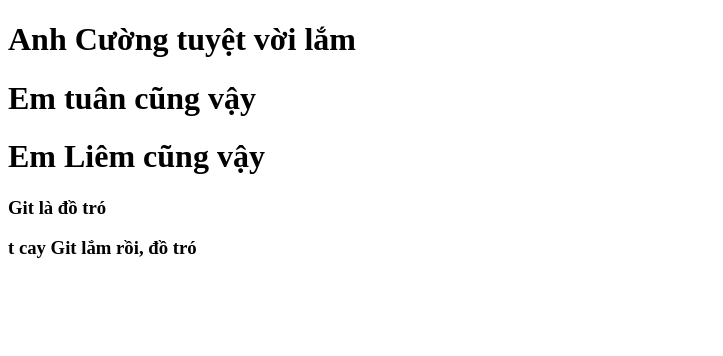
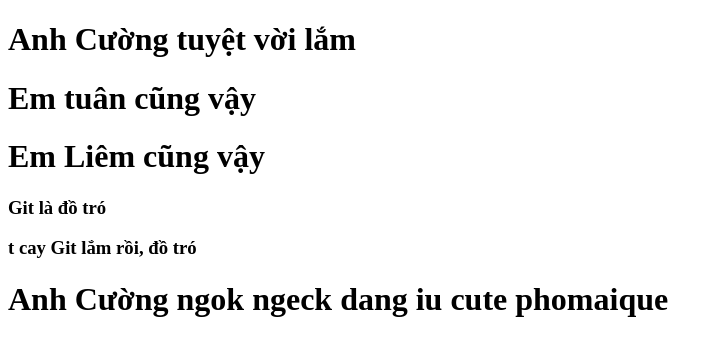
Before and after one commit to khanhlinh1808/GIT_project, a plain HTML site: page index.html in a window 1280 px wide. Shown: the whole page, without its empty margins (0-723 px from the left). Drawn offline with Linux system fonts and the light colour scheme.

Commit message:
dsfsdfsd

```diff
--- a/index.html
+++ b/index.html
@@ -14,7 +14,7 @@
     <h1>Em Liêm cũng vậy</h1>
     <h3>Git là đồ tró</h3>
     <h3>t cay Git lắm rồi, đồ tró</h3>
-
+    <h1>Anh Cường ngok ngeck dang iu cute phomaique</h1>
 </body>
 
 </html>
```
